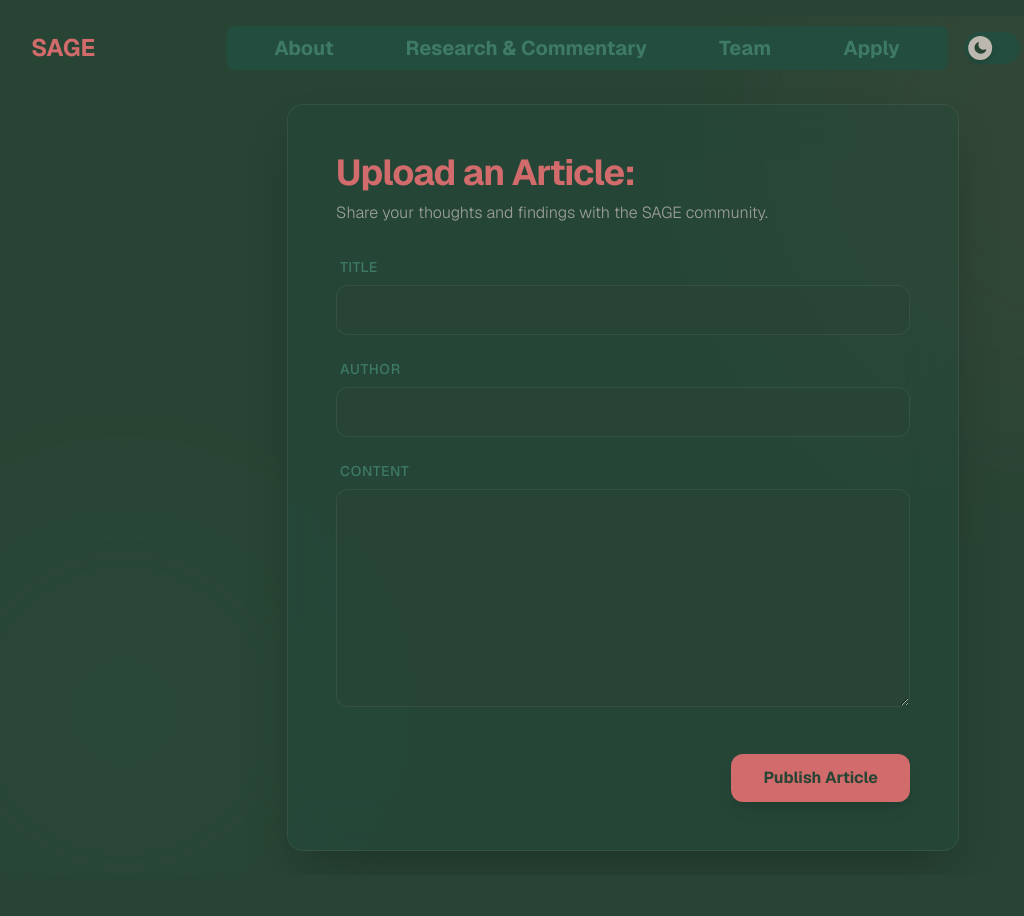
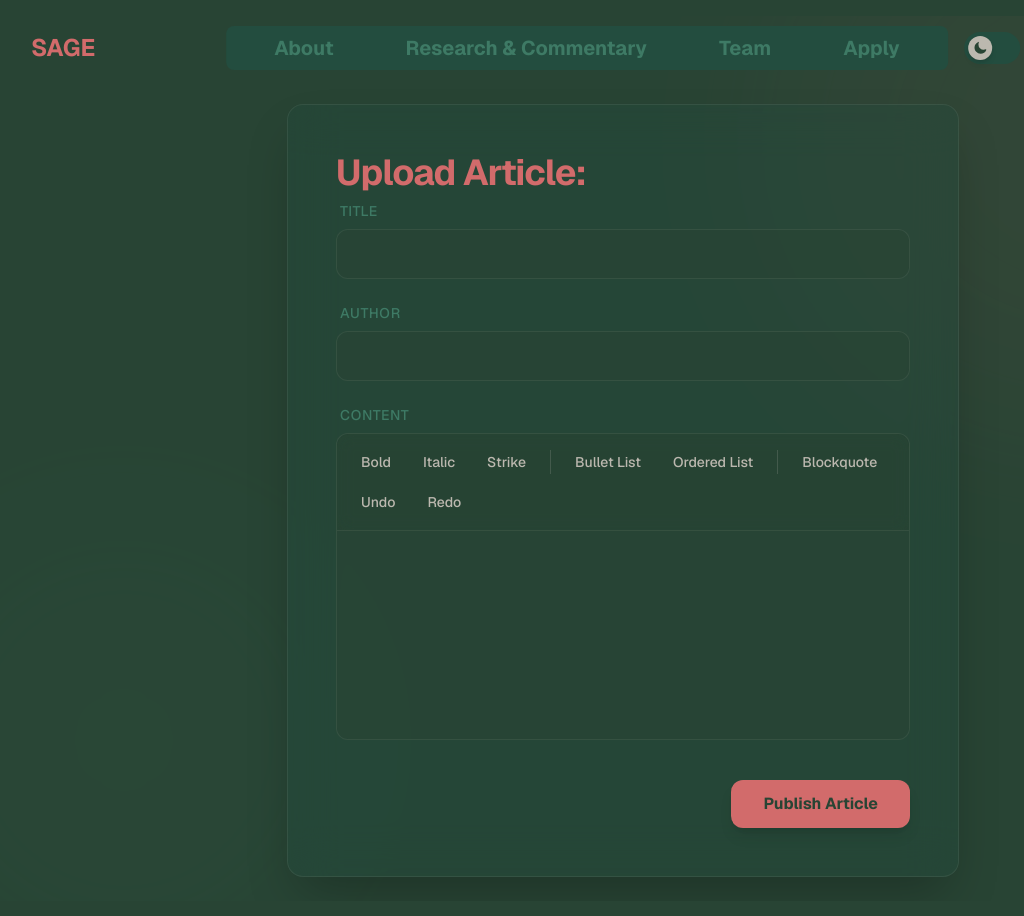
Before and after one commit to ParasNn/SAGE, a Next.js app in the folder sage-website/: page /upload in a window 1280 px wide. Shown: the whole page, without its empty margins (17-1041 px from the left). Before the commit the page ends 891 px from the top, so only its background shows below. Built offline with nearby package versions, Linux system fonts and the light colour scheme.

Commit message:
"Rich code editor" built with Tiptap allowing more customizable text. Also, minor UI changes

```diff
--- /dev/null
+++ b/sage-website/src/app/components/upload_components/ContentBox.tsx
@@ -0,0 +1,122 @@
+"use client";
+
+import React from 'react';
+import { useEditor, EditorContent } from '@tiptap/react';
+import StarterKit from '@tiptap/starter-kit';
+import { TextStyle } from '@tiptap/extension-text-style';
+
+interface ContentBoxProps {
+    content: string;
+    onChange: (html: string) => void;
+}
+
+const MenuBar = ({ editor }: { editor: any }) => {
+    if (!editor) {
+        return null;
+    }
+
+    const buttonClass = (isActive: boolean) =>
+        `px-3 py-1.5 rounded-lg text-sm font-medium transition-all duration-200 ${isActive
+            ? 'bg-[var(--accent-color)] text-[var(--background)]'
+            : 'hover:bg-[var(--foreground)]/10 text-[var(--foreground)]'
+        }`;
+
+    return (
+        <div className="flex flex-wrap gap-2 p-3 border-b border-[var(--foreground)]/10 bg-[var(--background)]/30 backdrop-blur-sm rounded-t-xl mb-2">
+            <button
+                type="button"
+                onClick={() => editor.chain().focus().toggleBold().run()}
+                disabled={!editor.can().chain().focus().toggleBold().run()}
+                className={buttonClass(editor.isActive('bold'))}
+            >
+                Bold
+            </button>
+            <button
+                type="button"
+                onClick={() => editor.chain().focus().toggleItalic().run()}
+                disabled={!editor.can().chain().focus().toggleItalic().run()}
+                className={buttonClass(editor.isActive('italic'))}
+            >
+                Italic
+            </button>
+            <button
+                type="button"
+                onClick={() => editor.chain().focus().toggleStrike().run()}
+                disabled={!editor.can().chain().focus().toggleStrike().run()}
+                className={buttonClass(editor.isActive('strike'))}
+            >
+                Strike
+            </button>
+            <div className="w-px h-6 bg-[var(--foreground)]/20 mx-1 self-center" />
+            <button
+                type="button"
+                onClick={() => editor.chain().focus().toggleBulletList().run()}
+                className={buttonClass(editor.isActive('bulletList'))}
+            >
+                Bullet List
+            </button>
+            <button
+                type="button"
+                onClick={() => editor.chain().focus().toggleOrderedList().run()}
+                className={buttonClass(editor.isActive('orderedList'))}
+            >
+                Ordered List
+            </button>
+            <div className="w-px h-6 bg-[var(--foreground)]/20 mx-1 self-center" />
+            <button
+                type="button"
+                onClick={() => editor.chain().focus().toggleBlockquote().run()}
+                className={buttonClass(editor.isActive('blockquote'))}
+            >
+                Blockquote
+            </button>
+            <button
+                type="button"
+                onClick={() => editor.chain().focus().undo().run()}
+                disabled={!editor.can().chain().focus().undo().run()}
+                className={buttonClass(false)}
+            >
+                Undo
+            </button>
+            <button
+                type="button"
+                onClick={() => editor.chain().focus().redo().run()}
+                disabled={!editor.can().chain().focus().redo().run()}
+                className={buttonClass(false)}
+            >
+                Redo
+            </button>
+        </div>
+    );
+};
+
+export default function ContentBox({ content, onChange }: ContentBoxProps) {
+    const [, forceUpdate] = React.useReducer((x) => x + 1, 0);
+
+    const editor = useEditor({
+        extensions: [
+            StarterKit,
+            TextStyle,
+        ],
+        content: content,
+        editorProps: {
+            attributes: {
+                class: 'prose prose-sm sm:prose lg:prose-lg xl:prose-xl focus:outline-none min-h-[200px] px-4 py-2 text-[var(--foreground)]',
+            },
+        },
+        onUpdate: ({ editor }) => {
+            onChange(editor.getHTML());
+        },
+        onTransaction: () => {
+            forceUpdate();
+        },
+        immediatelyRender: false,
+    });
+
+    return (
+        <div className="w-full bg-[var(--background)]/50 border border-[var(--foreground)]/10 rounded-xl overflow-hidden focus-within:ring-2 focus-within:ring-[var(--accent-color)]/50 focus-within:border-transparent transition-all duration-200">
+            <MenuBar editor={editor} />
+            <EditorContent editor={editor} />
+        </div>
+    );
+}
--- a/sage-website/src/app/globals.css
+++ b/sage-website/src/app/globals.css
@@ -71,3 +71,32 @@
     animation-delay: 0.5s;
     animation-fill-mode: backwards;
 }
+
+/* Tiptap Editor Styles */
+.ProseMirror ul {
+    list-style-type: disc;
+    padding-left: 1.5em;
+    margin: 1em 0;
+}
+
+.ProseMirror ol {
+    list-style-type: decimal;
+    padding-left: 1.5em;
+    margin: 1em 0;
+}
+
+.ProseMirror blockquote {
+    border-left: 3px solid var(--accent-color);
+    padding-left: 1em;
+    margin: 1em 0;
+    font-style: italic;
+    opacity: 0.8;
+}
+
+.ProseMirror p {
+    margin: 0.5em 0;
+}
+
+.ProseMirror:focus {
+    outline: none;
+}
--- a/sage-website/src/app/upload/page.tsx
+++ b/sage-website/src/app/upload/page.tsx
@@ -2,6 +2,7 @@
 
 import React, { useState } from 'react';
 import Navbar from '../components/navbar/Navbar';
+import ContentBox from '../components/upload_components/ContentBox';
 
 export default function UploadPage() {
     const [title, setTitle] = useState('');
@@ -58,16 +59,14 @@
                 <div className="flex-1 flex items-center justify-center p-6 animate-page-load-1">
                     <div className="w-full max-w-2xl bg-[var(--secondary-color)]/30 backdrop-blur-xl border border-[var(--foreground)]/10 rounded-2xl shadow-2xl p-8 md:p-12 transition-all duration-300 hover:shadow-[var(--accent-color)]/10">
                         <h1 className="text-4xl font-bold mb-2 text-[var(--accent-color)] tracking-tight">
-                            Upload an Article:
+                            Upload Article:
                         </h1>
-                        <p className="text-[var(--text-color)]/80 mb-8 font-light">
-                            Share your thoughts and findings with the SAGE community.
-                        </p>
+
 
                         {message && (
                             <div
                                 className={`mb-6 p-4 rounded-lg text-sm font-medium ${message.type === 'success'
-                                    ? 'bg-green-500/10 text-green-400 border border-green-500/20'
+                                    ? 'bg-[var(--text2-color)]/10 text-[var(--accent-color)] border border-[var(--text2-color)]/20'
                                     : 'bg-red-500/10 text-red-400 border border-red-500/20'
                                     }`}
                             >
@@ -110,14 +109,9 @@
                                 <label htmlFor="content" className="block text-sm font-medium text-[var(--text2-color)] uppercase tracking-wider ml-1">
                                     Content
                                 </label>
-                                <textarea
-                                    id="content"
-                                    value={content}
-                                    onChange={(e) => setContent(e.target.value)}
-
-                                    required
-                                    rows={8}
-                                    className="w-full bg-[var(--background)]/50 border border-[var(--foreground)]/10 rounded-xl px-4 py-3 text-[var(--foreground)] placeholder-[var(--foreground)]/30 focus:outline-none focus:ring-2 focus:ring-[var(--accent-color)]/50 focus:border-transparent transition-all duration-200 resize-y min-h-[150px]"
+                                <ContentBox
+                                    content={content}
+                                    onChange={(html) => setContent(html)}
                                 />
                             </div>
 
```
Also changed, not shown: sage-website/package.json (+11 -6 lines), 1 other file (tests, documents, lock files or other folders).
